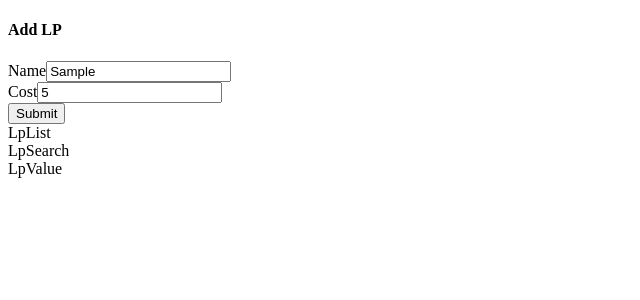
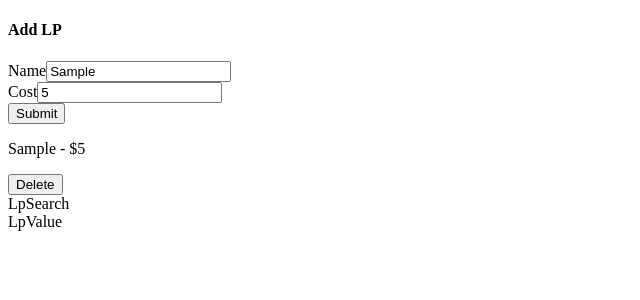
Before and after one commit to lts-hmms/lp_collector, a React (Create React App) app: page / in a window 1280 px wide. Both pictures are taken after typing "Sample", "5" into the empty fields and a click on the button "Submit". Shown: the top 300 px of the page, without its empty margins (0-640 px from the left). Built offline with nearby package versions, Linux system fonts and the light colour scheme.

Commit message:
feat: print out lps and delete option

```diff
--- a/src/components/Lp_List.js
+++ b/src/components/Lp_List.js
@@ -1,5 +1,32 @@
+import { useSelector, useDispatch } from "react-redux";
+import { removeLp } from "../store";
+
 function LpList(){
-    return <div>LpList</div>;
+    const dispatch = useDispatch();
+    const lps = useSelector((state) =>{
+        return state.lps.items;
+    });
+
+    const handleLpDelete = (lp) => {
+        dispatch(removeLp(lp.id))
+    }
+
+    const rederedLps = lps.map((lp) => {
+        return (
+            <div key={lp.id} className="panel">
+                <p>
+                    {lp.name} - ${lp.cost}
+                </p>
+                <button className="button is-danger"
+                onClick={() => handleLpDelete(lp)}
+                >
+                    Delete
+                </button>
+            </div>
+        )
+    })
+    return <div className="lp-list">{rederedLps}</div>
+
 }
 
 export default LpList;
--- a/src/store/slices/lpListSlice.js
+++ b/src/store/slices/lpListSlice.js
@@ -5,14 +5,14 @@ const lpListSlice = createSlice({
     name: 'lpList',
     initialState: {
         searchTerm: '',
-        lps: []
+        items: []
     },
     reducers: {
         changeSearchTerm(state,action) {
             state.searchTerm = action.payload;
         },
         addLp(state,action) {
-            state.lps.push({
+            state.items.push({
                 name: action.payload.name,
                 cost: action.payload.cost,
                 id: nanoid(),
@@ -20,10 +20,10 @@ const lpListSlice = createSlice({
         },
         removeLp(state,action) {
         // assuming action.payload === id of lp I want to remove
-            const updated = state.lps.filter((lp) => {
+            const updated = state.items.filter((lp) => {
                 return lp.id !== action.payload
             });
-            state.lps = updated;
+            state.items = updated;
         },
     },
 });
```
